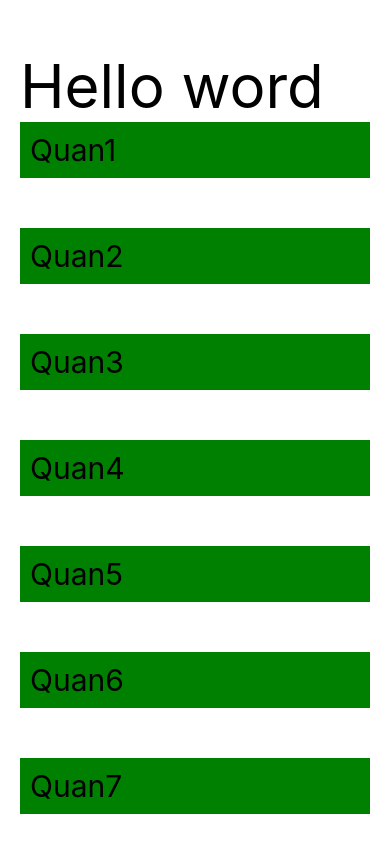
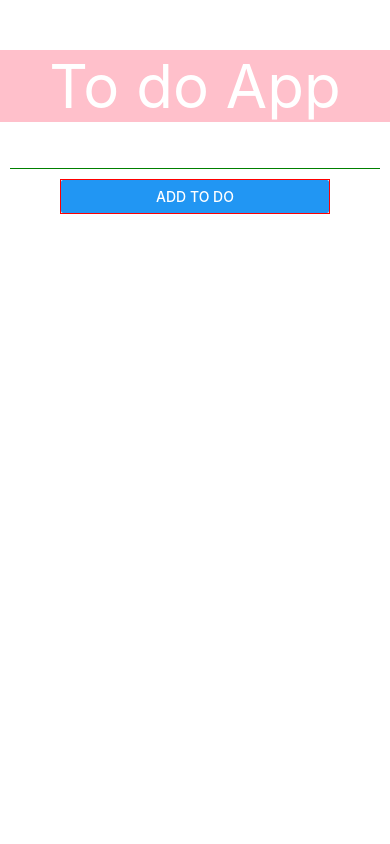
Before and after one commit to WuanC/Learn-React-Native, a React Native app: screen / in a window 390 px wide. Built offline with nearby package versions, Linux system fonts and the light colour scheme.

Commit message:
todo-app

```diff
--- a/App.tsx
+++ b/App.tsx
@@ -1,48 +1,55 @@
 import { useState } from 'react';
-import { Button, FlatList, ScrollView, StyleSheet, Text, TextInput, View } from 'react-native';
+import { Button, FlatList, ScrollView, StyleSheet, Text, TextInput, TouchableOpacity, View } from 'react-native';
 
 export default function App() {
+  interface IToDo {
+    id: string;
+    content: string;
+  }
+  const [todo, setToDo] = useState<string>("");
+  const [listToDo, setListToDo] = useState<IToDo[]>([]);
 
-  type Student = {
-    id: string;
-    name: string;
-    age: number;
-  };
-  const [students, setStudents] = useState<Student[]>([
-    { id: '1', name: 'Quan1', age: 18 },
-    { id: '2', name: 'Quan2', age: 18 },
-    { id: '3', name: 'Quan3', age: 18 },
-    { id: '4', name: 'Quan4', age: 18 },
-    { id: '5', name: 'Quan5', age: 18 },
-    { id: '6', name: 'Quan6', age: 18 },
-    { id: '7', name: 'Quan7', age: 18 },
-    { id: '9', name: 'Quan8', age: 18 },
-  ]);
+  const OnChangeText = (value: string) =>{
+    setToDo(value);
+  }
+  const RandomNumber = (min: number, max: number) => {
+      return Math.floor(Math.random() * (max - min + 1)) + min + "";
+  }
+  const OnPressBtn = () => {
+    setListToDo([{id: RandomNumber(2, 1888), content: todo}, ...listToDo])
+    setToDo("")
+  }
+  const OnDeleteToDo = (id: string) => {
+    const newToDoList = listToDo.filter(item => item.id != id)
+    setListToDo(newToDoList);
+  }
+
   return (
 
     <View style={styles.container}>
-      <Text style={{ fontSize: 60 }}>Hello word</Text>
-      {/* <ScrollView>
-      {students.map(item => {
-        return(
-          <View key={item.id}>
-            <Text style={styles.item}>{item.name}</Text>
-          </View>
-        )
-      })}
-      </ScrollView> */}
-
+      <Text style={styles.header}>To do App</Text>
+      <TextInput
+        style={styles.textInput}
+        value= {todo}
+        onChangeText={OnChangeText}
+      />
+      <View style={styles.button}>
+        <Button
+          title='Add to do'
+          onPress={OnPressBtn}
+        />
+      </View>
       <FlatList
-        data={students}
+        data = {listToDo}
         keyExtractor={item => item.id}
         renderItem={(data) => {
-        return(
-          <View>
-            <Text style={styles.item}>{data.item.name}</Text>
-          </View>
-        )
+          return(
+            <TouchableOpacity onPress={() => OnDeleteToDo(data.item.id)}>
+              <Text style={styles.item}>{data.item.content}</Text>
+            </TouchableOpacity>
+
+          );
         }}
-
       />
     </View>
 
@@ -50,16 +57,34 @@ export default function App() {
 }
 
 const styles = StyleSheet.create({
+  header: {
+    backgroundColor: "pink",
+    fontSize: 60,
+    color: "white",
+    textAlign: 'center',
+
+  },
   container: {
     flex: 1,
     backgroundColor: '#fff',
     paddingTop: 50,
-    paddingHorizontal: 20
+  },
+  textInput: {
+    borderBottomColor: "green",
+    borderBottomWidth: 1,
+    fontSize: 30,
+    margin: 10,
+  },
+  button: {
+    marginHorizontal: 60,
+    borderColor: 'red',
+    borderWidth: 1
   },
   item: {
+    borderWidth: 1,
+    borderColor: "pink",
     fontSize: 30,
-    backgroundColor: 'green',
-    padding: 10,
-    marginBottom: 50
+    margin: 10,
+    paddingLeft: 20
   }
 });
```
